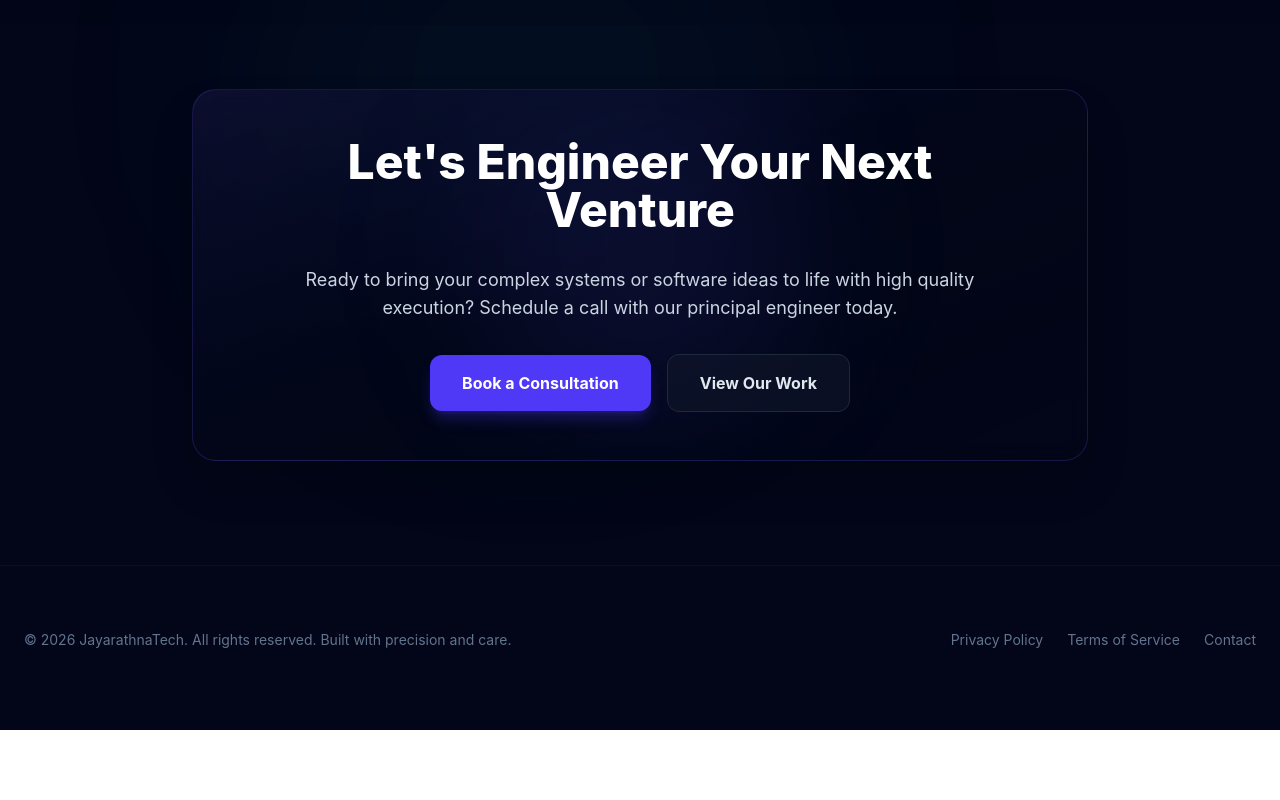
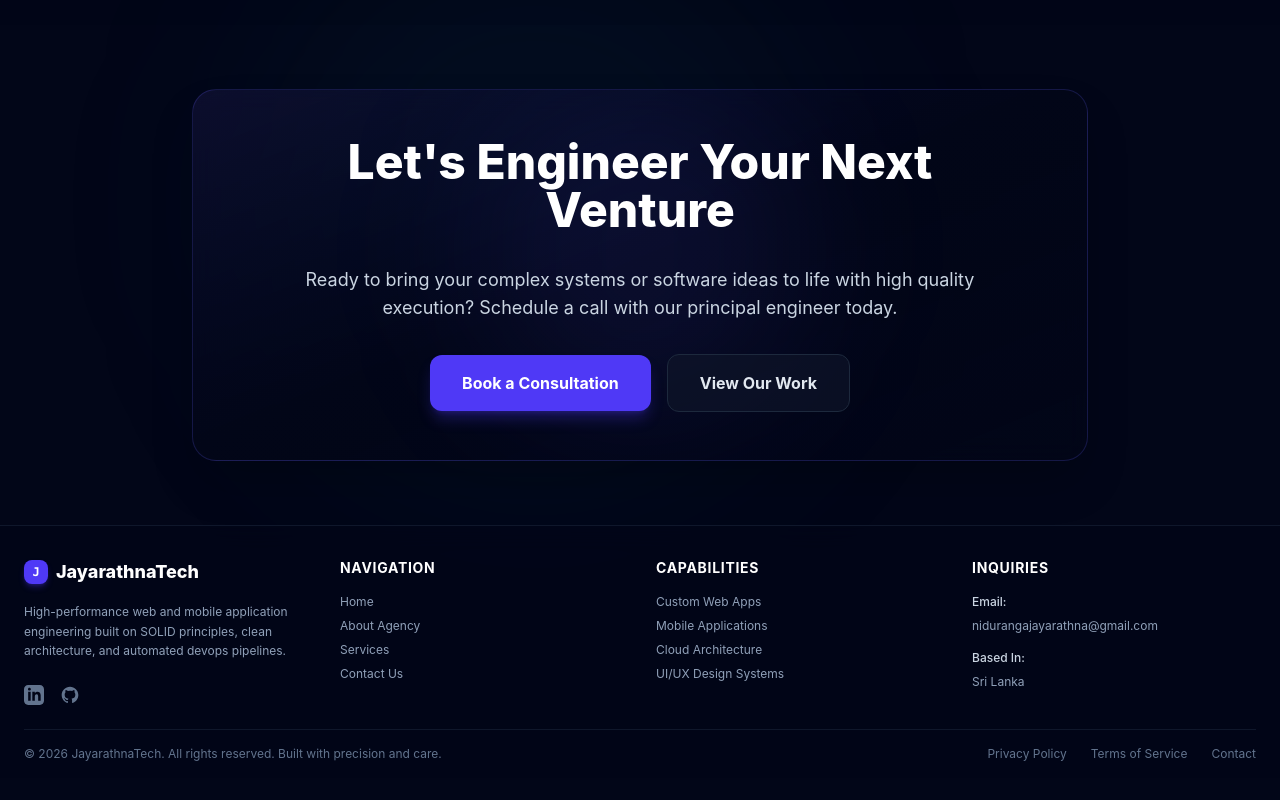
Before and after one commit to JayarathnaTech/JayarathnaTech, a React (Vite) app: page / in a window 1280 px wide. Shown: the part 2980-3780 px from the top of the page. Before the commit the page ends 3710 px from the top, so only its background shows below. Built offline with nearby package versions, Linux system fonts and the light colour scheme.

Commit message:
Update footer section

```diff
--- a/src/components/FooterSection.tsx
+++ b/src/components/FooterSection.tsx
@@ -2,15 +2,84 @@ import React from 'react';
 
 const FooterSection: React.FC = () => {
     return (
-        <footer className="pt-16 mt-10 border-t border-slate-900/60 text-slate-500 text-sm">
-            <div className="container mx-auto px-6 flex flex-col md:flex-row justify-between items-center gap-4">
-                <div>
-                    © {new Date().getFullYear()} JayarathnaTech. All rights reserved. Built with precision and care.
+        <footer className="pt-8 pb-4 border-t border-slate-900 bg-slate-950/60 text-slate-400 text-sm backdrop-blur-md relative z-10">
+            <div className="container mx-auto px-6">
+                <div className="grid grid-cols-1 md:grid-cols-2 lg:grid-cols-4 gap-8 pb-6 border-b border-slate-900">
+
+                    {/* Brand Column */}
+                    <div className="space-y-4">
+                        <div className="flex items-center space-x-2 text-white font-extrabold text-lg">
+                            <span className="h-6 w-6 rounded-lg bg-indigo-600 flex items-center justify-center text-xs font-mono shadow-md shadow-indigo-600/30">J</span>
+                            <span>JayarathnaTech</span>
+                        </div>
+                        <p className="text-slate-400 text-xs leading-relaxed max-w-xs">
+                            High-performance web and mobile application engineering built on SOLID principles, clean architecture, and automated devops pipelines.
+                        </p>
+                        <div className="flex space-x-4 pt-2">
+                            {/* LinkedIn SVG Icon */}
+                            <a href="https://www.linkedin.com/in/niduranga-jayarathna-1606b21b9/" target="_blank" rel="noopener noreferrer" className="text-slate-500 hover:text-indigo-400 transition-colors">
+                                <svg className="w-5 h-5" fill="currentColor" viewBox="0 0 24 24">
+                                    <path d="M19 0h-14c-2.761 0-5 2.239-5 5v14c0 2.761 2.239 5 5 5h14c2.762 0 5-2.239 5-5v-14c0-2.761-2.238-5-5-5zm-11 19h-3v-11h3v11zm-1.5-12.268c-.966 0-1.75-.79-1.75-1.764s.784-1.764 1.75-1.764 1.75.79 1.75 1.764-.783 1.764-1.75 1.764zm13.5 12.268h-3v-5.604c0-3.368-4-3.113-4 0v5.604h-3v-11h3v1.765c1.396-2.586 7-2.777 7 2.476v6.759z" />
+                                </svg>
+                            </a>
+                            {/* GitHub SVG Icon */}
+                            <a href="https://github.com" target="_blank" rel="noopener noreferrer" className="text-slate-500 hover:text-indigo-400 transition-colors">
+                                <svg className="w-5 h-5" fill="currentColor" viewBox="0 0 24 24">
+                                    <path fillRule="evenodd" clipRule="evenodd" d="M12 2C6.477 2 2 6.477 2 12c0 4.42 2.865 8.166 6.839 9.489.5.092.682-.217.682-.482 0-.237-.008-.866-.013-1.7-2.782.603-3.369-1.34-3.369-1.34-.454-1.156-1.11-1.464-1.11-1.464-.908-.62.069-.608.069-.608 1.003.07 1.531 1.03 1.531 1.03.892 1.529 2.341 1.087 2.91.831.092-.646.35-1.086.636-1.336-2.22-.253-4.555-1.11-4.555-4.943 0-1.091.39-1.984 1.029-2.683-.103-.253-.446-1.27.098-2.647 0 0 .84-.269 2.75 1.025A9.564 9.564 0 0112 6.844c.85.004 1.705.115 2.504.337 1.909-1.294 2.747-1.025 2.747-1.025.546 1.377.203 2.394.1 2.647.64.699 1.028 1.592 1.028 2.683 0 3.842-2.339 4.687-4.566 4.935.359.309.678.919.678 1.852 0 1.336-.012 2.415-.012 2.743 0 .267.18.579.688.481C19.137 20.162 22 16.418 22 12c0-5.523-4.477-10-10-10z" />
+                                </svg>
+                            </a>
+                        </div>
+                    </div>
+
+                    {/* Navigation Column */}
+                    <div className="space-y-4">
+                        <h4 className="text-white font-bold text-sm tracking-wider uppercase">Navigation</h4>
+                        <ul className="space-y-2 text-xs">
+                            <li><a href="/" className="hover:text-indigo-400 transition-colors">Home</a></li>
+                            <li><a href="/about" className="hover:text-indigo-400 transition-colors">About Agency</a></li>
+                            <li><a href="/services" className="hover:text-indigo-400 transition-colors">Services</a></li>
+                            <li><a href="/contact" className="hover:text-indigo-400 transition-colors">Contact Us</a></li>
+                        </ul>
+                    </div>
+
+                    {/* Capabilities Column */}
+                    <div className="space-y-4">
+                        <h4 className="text-white font-bold text-sm tracking-wider uppercase">Capabilities</h4>
+                        <ul className="space-y-2 text-xs">
+                            <li><a href="/services" className="hover:text-indigo-400 transition-colors">Custom Web Apps</a></li>
+                            <li><a href="/services" className="hover:text-indigo-400 transition-colors">Mobile Applications</a></li>
+                            <li><a href="/services" className="hover:text-indigo-400 transition-colors">Cloud Architecture</a></li>
+                            <li><a href="/services" className="hover:text-indigo-400 transition-colors">UI/UX Design Systems</a></li>
+                        </ul>
+                    </div>
+
+                    {/* Contact Info Column */}
+                    <div className="space-y-4">
+                        <h4 className="text-white font-bold text-sm tracking-wider uppercase">Inquiries</h4>
+                        <ul className="space-y-2 text-xs text-slate-400">
+                            <li className="text-slate-300 font-medium">Email:</li>
+                            <li>
+                                <a href="mailto:nidurangajayarathna@gmail.com" className="hover:text-indigo-400 transition-colors">
+                                    nidurangajayarathna@gmail.com
+                                </a>
+                            </li>
+                            <li className="text-slate-300 font-medium pt-2">Based In:</li>
+                            <li>Sri Lanka</li>
+                        </ul>
+                    </div>
+
                 </div>
-                <div className="flex space-x-6">
-                    <a href="#services" className="hover:text-indigo-400 transition-colors">Privacy Policy</a>
-                    <a href="#services" className="hover:text-indigo-400 transition-colors">Terms of Service</a>
-                    <a href="#contact" className="hover:text-indigo-400 transition-colors">Contact</a>
+
+                {/* Bottom Row */}
+                <div className="pt-4 flex flex-col md:flex-row justify-between items-center gap-4 text-xs text-slate-500">
+                    <div>
+                        © {new Date().getFullYear()} JayarathnaTech. All rights reserved. Built with precision and care.
+                    </div>
+                    <div className="flex space-x-6">
+                        <a href="/services" className="hover:text-indigo-400 transition-colors">Privacy Policy</a>
+                        <a href="/services" className="hover:text-indigo-400 transition-colors">Terms of Service</a>
+                        <a href="/contact" className="hover:text-indigo-400 transition-colors">Contact</a>
+                    </div>
                 </div>
             </div>
         </footer>
--- a/src/pages/Contact.tsx
+++ b/src/pages/Contact.tsx
@@ -4,7 +4,7 @@ import FooterSection from '../components/FooterSection';
 
 const Contact: React.FC = () => {
     return (
-        <div className="relative overflow-hidden bg-slate-950 pb-24 min-h-screen flex flex-col justify-between">
+        <div className="relative overflow-hidden bg-slate-950 pb-8 min-h-screen flex flex-col justify-between">
             {/* Background Glows */}
             <div className="absolute top-[-5%] right-[-10%] w-160 h-160 rounded-full bg-indigo-900/20 blur-[120px] pointer-events-none"></div>
             <div className="absolute bottom-[10%] left-[-10%] w-140 h-140 rounded-full bg-fuchsia-900/10 blur-[120px] pointer-events-none"></div>
```
Also changed, not shown: 1 other file (tests, documents, lock files or other folders).
